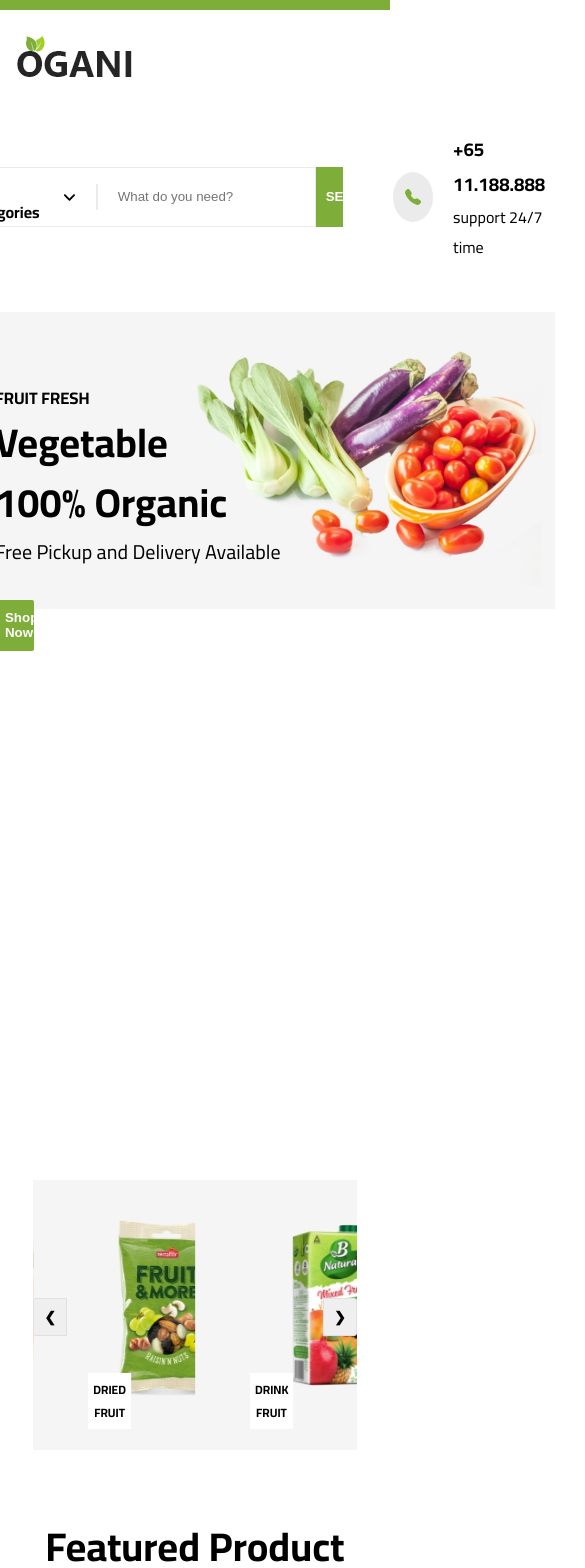
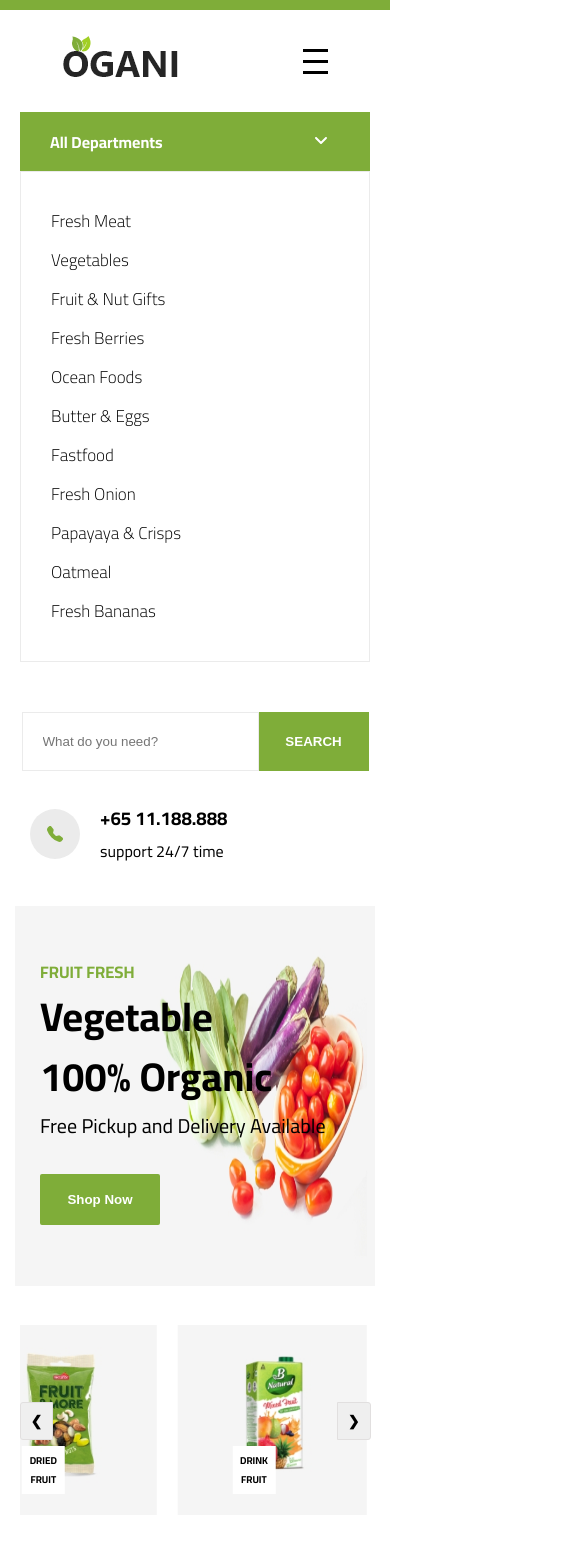
Before and after one commit to Amajuoyichidera/ogani, a React (Create React App) app: page / in a window 390 px wide. Shown: the top 1568 px of the page, 585 px wide, since content can reach past the window. Built offline with nearby package versions, Linux system fonts and the light colour scheme.

Commit message:
first version

```diff
--- a/package.json
+++ b/package.json
@@ -39,5 +39,8 @@
       "last 1 firefox version",
       "last 1 safari version"
     ]
+  },
+  "devDependencies": {
+    "@babel/plugin-proposal-private-property-in-object": "^7.21.11"
   }
 }
--- a/src/components/Blog/Blog.module.css
+++ b/src/components/Blog/Blog.module.css
@@ -22,3 +22,13 @@
     gap: 5px;
     color: #B2B2B2;
 }
+
+@media (max-width: 768px) {
+    .container {
+        flex-direction: column;
+        align-items: center;
+        gap: 20px;
+        padding-bottom: 20px;
+        /* padding-left: 20px; */
+    }
+}
--- a/src/components/Footer/Footer.module.css
+++ b/src/components/Footer/Footer.module.css
@@ -59,3 +59,15 @@ footer h3 {
     height: 40px;
     cursor: pointer;
 }
+
+@media (max-width: 768px) {
+    footer {
+        flex-direction: column;
+        padding-left: 20px;
+        gap: 20px;
+    }
+
+    .placeholder input {
+        width: 220px;
+    }
+}
--- a/src/components/Navbar.css
+++ b/src/components/Navbar.css
@@ -36,7 +36,7 @@
 .navbar-toggle .bar {
     width: 25px;
     height: 3px;
-    background-color: #fff;
+    background-color: black;
     margin: 4px 0;
     transition: 0.3s;
 }
@@ -48,9 +48,14 @@
         flex-direction: column;
         width: 100%;
         position: absolute;
-        top: 60px;
+        top: 80px;
         left: 0;
         background-color: #333;
+        gap: 0;
+    }
+
+    .navbar-item {
+        color: white;
     }
 
     .navbar-menu.open {
@@ -60,4 +65,9 @@
     .navbar-toggle {
         display: flex;
     }
+
+    .navbar {
+        gap: 30px;
+        margin-bottom: 10px;
+    }
 }
--- a/src/components/Products/products.module.css
+++ b/src/components/Products/products.module.css
@@ -22,3 +22,17 @@
     padding-top: 30px;
     padding-bottom: 30px;
 }
+
+@media (max-width: 768px) {
+    .container {
+        flex-direction: column;
+        gap: 20px;
+        padding-left: 25px;
+        padding-top: 10px;
+        padding-bottom: 10px;
+    }
+
+    .head {
+        padding-bottom: 20px;
+    }
+}
--- a/src/components/Summer/Summer.module.css
+++ b/src/components/Summer/Summer.module.css
@@ -9,3 +9,16 @@
 .summer img {
     width: 39%;
 }
+
+@media (max-width: 768px) {
+    .summer {
+        flex-direction: column;
+        align-items: center;
+        padding-top: 20px;
+        padding-bottom: 20px;
+    }
+
+    .summer img {
+        width: 90%;
+    }
+}
--- a/src/components/featured/Featured.module.css
+++ b/src/components/featured/Featured.module.css
@@ -50,6 +50,9 @@
     .imageCard {
       flex: 1 1 calc(50% - 20px); /* Adjusts for 2 images horizontally on smaller screens */
     }
+    .imageCard img {
+      width: 100%;
+    }
   }
 
   @media (max-width: 480px) {
--- a/src/components/slideShow/SlideShow.js
+++ b/src/components/slideShow/SlideShow.js
@@ -22,7 +22,7 @@ const SlideShow = () => {
     useEffect(() => {
       const interval = setInterval(() => {
         nextSlide();
-      }, 3000);
+      }, 2000);
       return () => clearInterval(interval);
     }, [currentIndex]);
 
--- a/src/components/slideShow/SlideShow.module.css
+++ b/src/components/slideShow/SlideShow.module.css
@@ -67,13 +67,21 @@
   /* Responsive styles */
   @media (max-width: 768px) {
     .slide {
-      min-width: 50%; /* Show 2 slides at a time on tablets and mobile screens */
+      min-width: 60%; /* Show 2 slides at a time on tablets and mobile screens */
+    }
+
+    .slide img {
+      width: 90%;
+    }
+
+    .slideshowContainer {
+      width: 90%;
     }
   }
 
   @media (max-width: 480px) {
     .overlayText {
-      font-size: 12px; /* Adjust text size for smaller screens */
+      font-size: 10px; /* Adjust text size for smaller screens */
       padding: 5px; /* Adjust padding for smaller screens */
     }
 
--- a/src/components/vege/vege.module.css
+++ b/src/components/vege/vege.module.css
@@ -134,4 +134,73 @@
 .overText h1 {
     font-size: 40px;
     line-height: 60px;
+    font-weight: bolder;
 }
+
+.overText h5 {
+    color: #7FAD39;
+    font-weight: bolder;
+}
+
+@media (max-width: 768px) {
+    .vege {
+        flex-direction: column;
+        align-items: center;
+    }
+
+    .departCon {
+        width: 350px;
+    }
+
+    .allCat {
+        flex-direction: column;
+        gap: 30px;
+        padding-bottom: 20px;
+    }
+
+    .down, .line {
+        display: none;
+    }
+
+    .allDepart {
+        gap: 150px;
+    }
+
+    .search {
+        display: flex;
+        align-items: center;
+        justify-content: center;
+    }
+
+    .search button {
+        width: 110px;
+    }
+
+    .sec1 input {
+        width: 215px;
+    }
+
+    .number {
+        padding-left: 30px;
+    }
+
+    .overText button {
+        width: 120px;
+    }
+
+    .overText h5 {
+        color: #7FAD39;
+    }
+
+    .background {
+        object-fit: fill;
+        height: 380px;
+        width: 100%;
+        padding-left: 15px;
+        padding-right: 15px;
+    }
+
+    .overText {
+        top: 60px;
+    }
+}
--- a/src/index.css
+++ b/src/index.css
@@ -9,4 +9,5 @@ body {
   font-optical-sizing: auto;
   font-weight: 400;
   font-style: normal;
+  scroll-behavior: smooth;
 }
```
Also changed, not shown: 1 other file (tests, documents, lock files or other folders).
